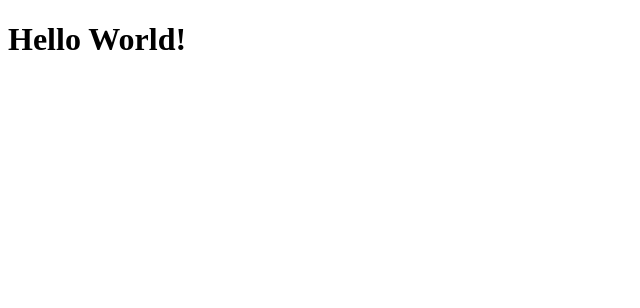
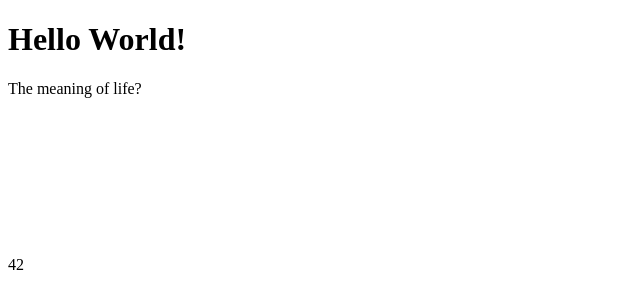
Before and after one commit to AZyrek24/AZyrek24.github.io, a plain HTML site: page index.html in a window 1280 px wide. Shown: the whole page, without its empty margins (0-640 px from the left). Drawn offline with Linux system fonts and the light colour scheme.

Commit message:
stage 2 of hello world web site

```diff
--- a/index.html
+++ b/index.html
@@ -5,5 +5,8 @@
   </head>
   <body>
     <h1>Hello World!</h1>
+    <p>The meaning of life?</p>
+    <br><br><br><br><br><br><br>
+    <p>42</p>
   </body>
 </html>
```
